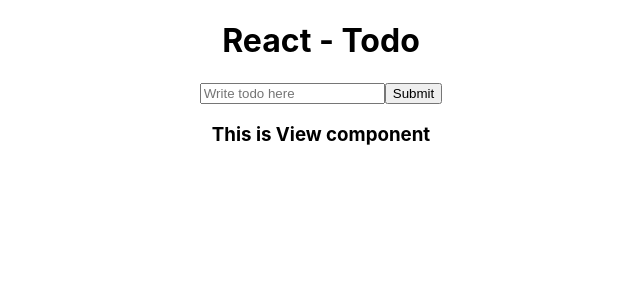
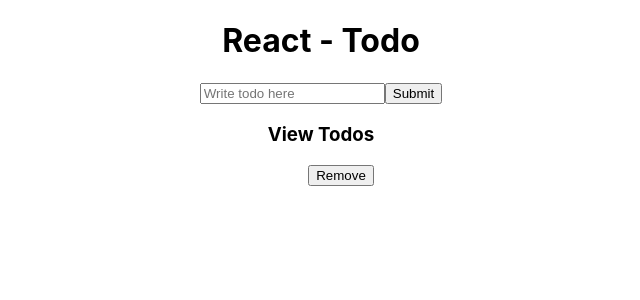
Before and after one commit to mamenjivar/React-Todo, a React (Create React App) app in the folder react-todo/: page / in a window 1280 px wide. Shown: the top 300 px of the page, without its empty margins (319-959 px from the left). Built offline with nearby package versions, Linux system fonts and the light colour scheme.

Commit message:
changed class components to functional components and am going to wait until I can submit to object arrays using functional components

```diff
--- a/react-todo/src/Form.js
+++ b/react-todo/src/Form.js
@@ -1,55 +1,39 @@
-import React, { Component } from 'react';
+import React, { useState } from 'react';
 import View from './View';
 
-class Form extends Component {
-    constructor(props) {
-        super(props);
+const Form = () => {
+    const [todoItem, setTodoItem] = useState('');
+    const [submitItem, setSubmitItem] = useState('');
 
-        this.state = {
-            todoItems: [],
-            value: ''
-        }
+    // on form submit
+    const handleSubmit = (event) => {
+        event.preventDefault();
 
-        this.handleSubmit = this.handleSubmit.bind(this);
-        this.handleChange = this.handleChange.bind(this);
+        setSubmitItem(todoItem);
+
+        setTodoItem('');
     }
 
-    // on form submit
-    handleSubmit(event) {
-        event.preventDefault();
-
-        let newItem = this.state.value;
-
-        this.setState({
-            todoItems: [...this.state.todoItems, newItem],
-            value: ''
-        })
+    const handleChange = (event) => {
+        setTodoItem(event.target.value);
     }
 
-    handleChange(event) {
-        this.setState({
-            value: event.target.value
-        })
-    }
-
-    render() {
         return (
             <div>
-                <form onSubmit={this.handleSubmit}>
+                <form onSubmit={handleSubmit}>
                     <input
                         type="text"
                         name="item"
                         placeholder="Write todo here"
-                        value={this.state.value}
-                        onChange={this.handleChange}
+                        value={todoItem}
+                        onChange={handleChange}
                     />
                     <button type="submit">Submit</button>
                 </form>
 
-                <View listTodos={this.state.todoItems}/>
+                <View listTodos={submitItem}/>
             </div>
-        )
-    }
+        );
 }
 
 export default Form;
--- a/react-todo/src/View.js
+++ b/react-todo/src/View.js
@@ -1,16 +1,17 @@
-import React, { Component } from 'react';
+import React from 'react';
 
-class View extends Component {
-    render() {
+const View = (props) => {
+        const todoStyle= {
+            listStyleType: "none",
+        }
         return (
             <div>
-                <h3>This is View component</h3>
-                {this.props.listTodos.map((list) => {
-                    return <li>{list}</li>
-                })}
+                <h3>View Todos</h3>
+                <ul>
+                    <li style={todoStyle}>{props.listTodos}<button>Remove</button></li>
+                </ul>
             </div>
-        )
-    }
+        );
 }
 
 export default View;
```
